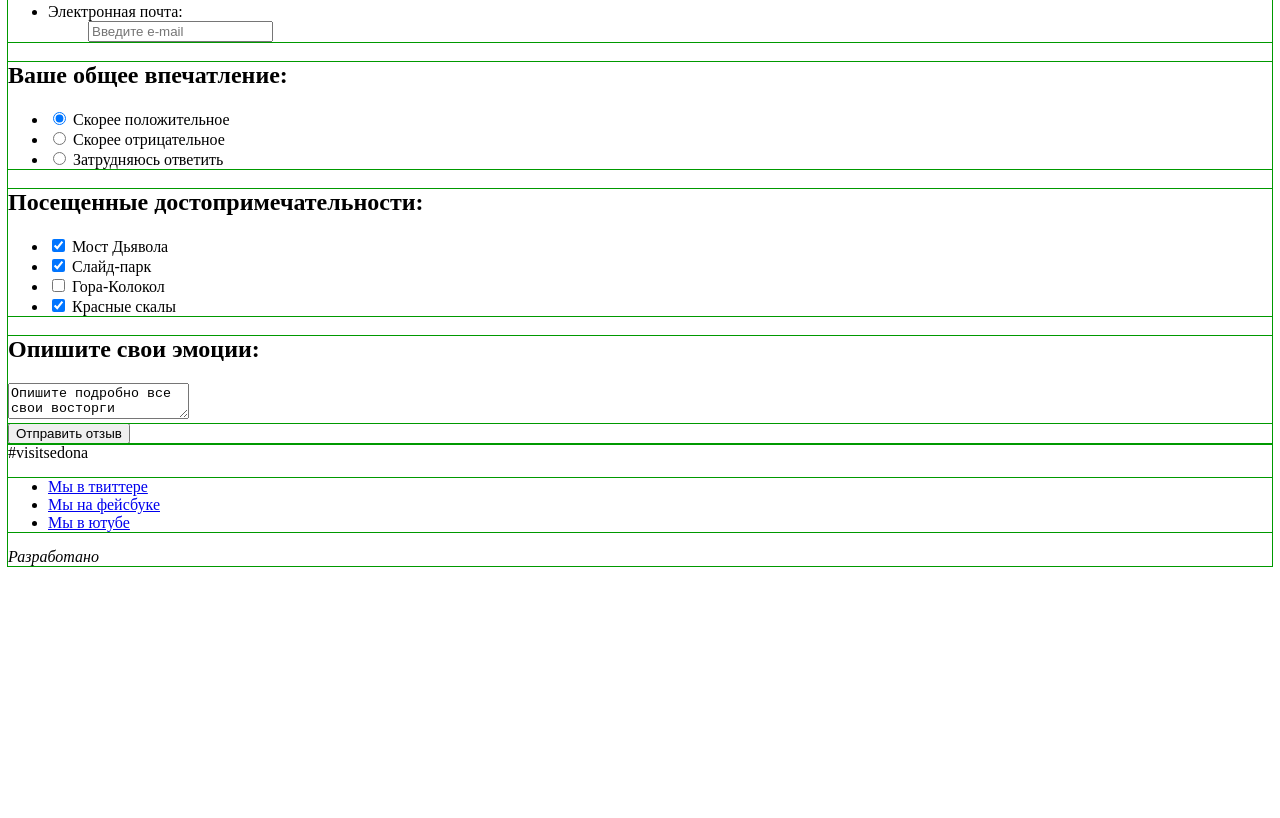
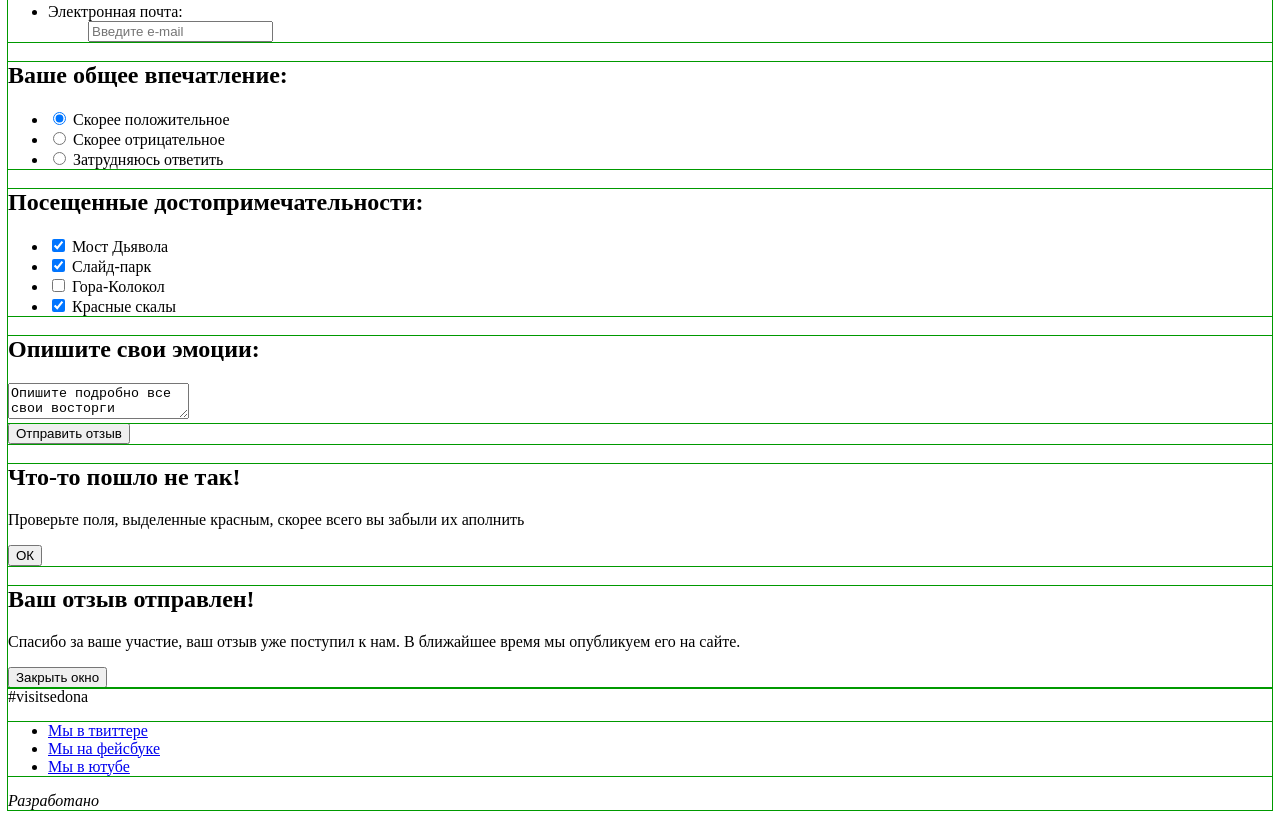
Before and after one commit to lenalenny/80826-sedona, a website: page form.html in a window 1280 px wide. Shown: the part 585-1403 px from the top of the page. Before the commit the page ends 1159 px from the top, so only its background shows below. Drawn offline with nearby package versions, Linux system fonts and the light colour scheme; files that its build step writes are made by us from their sources.

Commit message:
Добавила попап в разметку

```diff
--- a/form.html
+++ b/form.html
@@ -164,6 +164,16 @@
         <button class="review-form__button" type="submit">Отправить отзыв</button>
         </form>
       </main>
+      <div class="popup popup--error">
+        <h2 class="popup__title">Что-то пошло не так!</h2>
+        <p class="popup__description">Проверьте поля, выделенные красным, скорее всего вы забыли их аполнить</p>
+        <button class="popup__btn popup__btn--blue">ОК</button>
+      </div>
+      <div class="popup popup--sent">
+        <h2 class="popup__title">Ваш отзыв отправлен!</h2>
+        <p class="popup__description">Спасибо за ваше участие, ваш отзыв уже поступил к нам. В ближайшее время мы опубликуем его на сайте.</p>
+        <button class="popup__btn popup__btn--blue">Закрыть окно</button>
+      </div>
       <footer class="page-footer">
         <div class="page-footer__hashtag">#visitsedona</div>
         <div class="page-footer__social">
--- /dev/null
+++ b/sass/blocks/popup.scss
@@ -0,0 +1,3 @@
+.popup {
+  outline: 1px solid #009900;
+}
--- a/sass/style.scss
+++ b/sass/style.scss
@@ -25,3 +25,4 @@
 
 @import 'blocks/review-form';
 @import 'blocks/form-section';
+@import 'blocks/popup';
```
